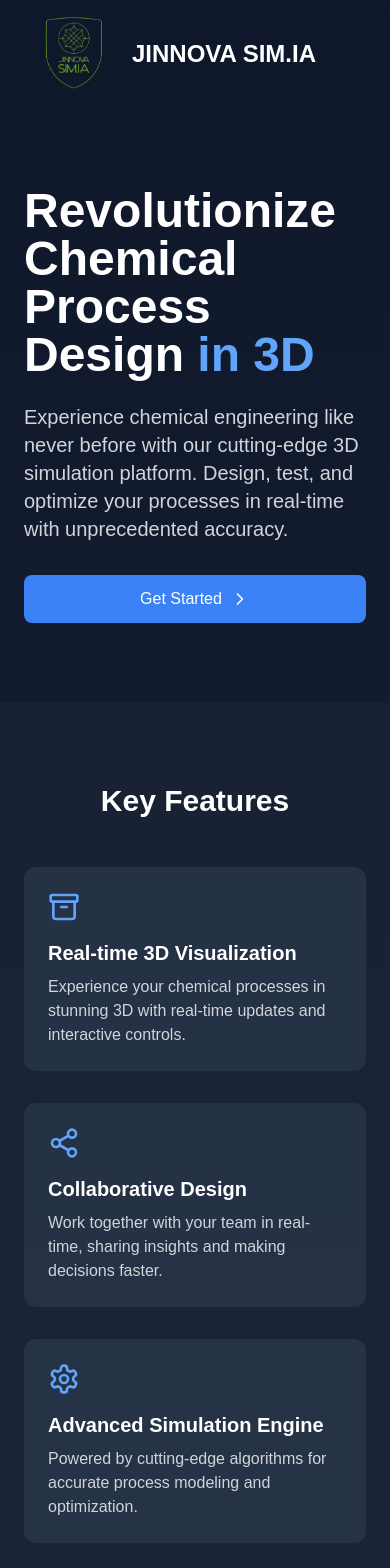
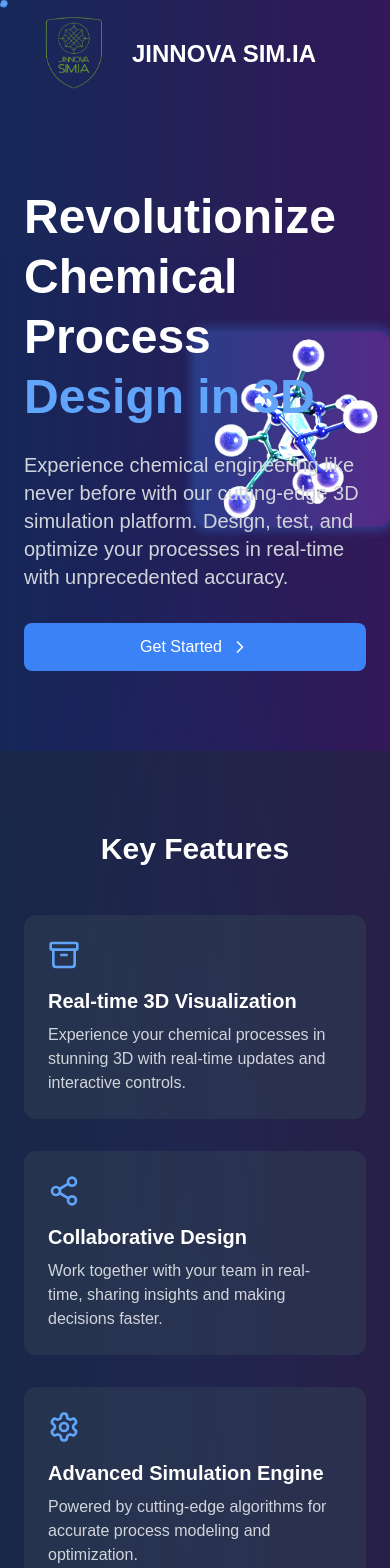
Before and after one commit to JessiP23/industrialSimulator, a Next.js app: page / in a window 390 px wide. Shown: the top 1568 px of the page. Built offline with nearby package versions, Linux system fonts and the light colour scheme.

Commit message:
lnadin gpage pcasfd

```diff
--- a/app/page.js
+++ b/app/page.js
@@ -1,61 +1,192 @@
 'use client'
-import React, { useState, useEffect } from 'react';
+import React, { useState, useEffect, useRef, useMemo } from 'react';
+import { motion, AnimatePresence } from 'framer-motion';
 import { ChevronRight, Box3D, Share2, Settings, Users, ArrowRight, ExternalLink, FlaskConical, Archive } from 'lucide-react';
 import Image from 'next/image';
-import ImageBackground from '../public/sim.png'
 
-const LandingPage = () => {
+// Optimized Holographic Background Component
+const HolographicBackground = (() => (
+  <div className="absolute inset-0 overflow-hidden">
+    <div className="absolute inset-0 bg-gradient-to-r from-blue-900/50 to-purple-900/50 animate-pulse"></div>
+    <div className="absolute inset-0 bg-[radial-gradient(ellipse_at_center,_var(--tw-gradient-stops))] from-blue-700/30 via-transparent to-transparent opacity-50 blur-3xl"></div>
+  </div>
+));
+
+// Optimized Particle Background
+const ParticleBackground = (() => {
+  const particles = useMemo(() => {
+    const seed = 42; // Use a consistent seed
+    return Array.from({ length: 50 }).map((_, index) => ({
+      id: index,
+      x: (index * 10 + seed) % 100,
+      y: (index * 20 + seed) % 100,
+      size: (index % 3) + 1,
+      delay: (index % 200) / 100,
+      duration: (index % 300) / 100 + 2,
+    }));
+  }, []);
+
+  return (
+    <div className="absolute inset-0 pointer-events-none overflow-hidden">
+      {particles.map((particle) => (
+        <motion.div
+          key={particle.id}
+          initial={{
+            x: `${particle.x}%`,
+            y: `${particle.y}%`,
+            opacity: 0,
+            scale: 0.5
+          }}
+          animate={{
+            opacity: [0, 1, 0],
+            scale: [0.5, 1, 0.5],
+            x: `${particle.x + (Math.random() * 10 - 5)}%`,
+            y: `${particle.y + (Math.random() * 10 - 5)}%`
+          }}
+          transition={{
+            duration: particle.duration,
+            delay: particle.delay,
+            repeat: Infinity,
+            ease: "easeInOut"
+          }}
+          className="absolute w-1 h-1 bg-blue-400/50 rounded-full"
+        />
+      ))}
+    </div>
+  );
+});
+
+// Optimized 3D Holographic Image Component
+const AdvancedHolographicImage = (() => (
+  <div className="absolute top-1/2 right-0 -translate-y-1/2 w-1/2 max-w-[600px] aspect-square perspective-1000">
+    <motion.div
+      initial={{ boxShadow: '0 0 0px 0px rgba(59, 130, 246, 0.3)' }}
+      animate={{
+        boxShadow: [
+          '0 0 10px 5px rgba(59, 130, 246, 0.3)',
+          '0 0 20px 10px rgba(59, 130, 246, 0.4)',
+          '0 0 10px 5px rgba(59, 130, 246, 0.3)'
+        ]
+      }}
+      transition={{
+        duration: 2,
+        repeat: Infinity,
+        ease: "easeInOut"
+      }}
+      className="absolute inset-0 rounded-xl"
+    />
+    <Image
+      height={400}
+      width={400}
+      src="/atom.png"
+      alt="Advanced Chemical Process Simulation"
+      className="w-full h-full object-contain filter brightness-150 contrast-125 saturate-150 hue-rotate-15 mix-blend-screen rounded-xl"
+    />
+    <div className="absolute inset-0 bg-gradient-to-r from-blue-500/30 to-purple-500/30 mix-blend-overlay rounded-xl"></div>
+  </div>
+));
+
+const FeatureCard = (({ icon, title, description }) => (
+  <motion.div
+    initial={{ opacity: 0, y: 50 }}
+    whileInView={{ opacity: 1, y: 0 }}
+    transition={{ duration: 0.6 }}
+    viewport={{ once: true }}
+    className="bg-slate-700/50 p-6 rounded-xl hover:transform hover:scale-105 transition-all duration-300 group"
+  >
+    <div className="mb-4 transition-transform group-hover:rotate-12">{icon}</div>
+    <h3 className="text-xl font-semibold text-white mb-2">{title}</h3>
+    <p className="text-gray-300">{description}</p>
+  </motion.div>
+));
+
+const OptimizedLandingPage = () => {
   const [isVisible, setIsVisible] = useState(false);
+
+  useEffect(() => {
+    setIsVisible(true);
+  }, []);
 
   const navigateButton = () => {
     window.location.href = '/demo';
   }
 
-  useEffect(() => {
-    setIsVisible(true);
-  }, []);
+  return (
+    <div className="relative min-h-screen bg-slate-900 overflow-hidden">
+      <HolographicBackground />
+      <ParticleBackground />
 
-  return (
-    <div className="min-h-screen bg-gradient-to-b from-slate-900 to-slate-800">
-      {/* Hero Section */}
-      <nav className="container mx-auto px-6 py-4">
-        <div className="flex items-center justify-between">
+      <div className="relative z-10">
+        {/* Navigation */}
+        <nav className="container mx-auto px-6 py-4 relative z-20">
+          <motion.div
+            initial={{ opacity: 0, y: -50 }}
+            animate={{ opacity: 1, y: 0 }}
+            transition={{ duration: 0.8 }}
+            className="flex items-center justify-between"
+          >
             <div className="flex items-center space-x-2">
-            <Image height={100} width={100} alt='Custom icon' src={ImageBackground} />
+              <Image height={100} width={100} alt='Custom icon' src="/sim.png" />
               <span className="text-2xl font-bold text-white">JINNOVA SIM.IA</span>
             </div>
             <div className="hidden md:flex space-x-8">
-            <a href="#features" className="text-gray-300 hover:text-white transition-colors">Features</a>
-            <a href="#about" className="text-gray-300 hover:text-white transition-colors">About</a>
+              <motion.a
+                href="#features"
+                whileHover={{ scale: 1.1 }}
+                className="text-gray-300 hover:text-white transition-colors"
+              >
+                Features
+              </motion.a>
+              <motion.a
+                href="#about"
+                whileHover={{ scale: 1.1 }}
+                className="text-gray-300 hover:text-white transition-colors"
+              >
+                About
+              </motion.a>
             </div>
-
-        </div>
+          </motion.div>
         </nav>
 
-      <div className="container mx-auto px-6 py-20">
-        <div className={`transform transition-all duration-1000 ${isVisible ? 'translate-y-0 opacity-100' : 'translate-y-10 opacity-0'}`}>
-          <h1 className="text-5xl md:text-6xl font-bold text-white mb-6">
-            Revolutionize Chemical Process Design
-            <span className="text-blue-400"> in 3D</span>
+        {/* Hero Section */}
+        <div className="container mx-auto px-6 py-20 relative">
+          <AdvancedHolographicImage />
+          <motion.div
+            initial={{ opacity: 0, y: 50 }}
+            animate={{
+              opacity: isVisible ? 1 : 0,
+              y: isVisible ? 0 : 50
+            }}
+            transition={{ duration: 1 }}
+            className="relative z-20"
+          >
+            <h1 className="text-5xl md:text-6xl font-bold text-white mb-6 leading-tight">
+              Revolutionize Chemical Process
+              <span className="text-blue-400 block">Design in 3D</span>
             </h1>
             <p className="text-xl text-gray-300 mb-8 max-w-2xl">
               Experience chemical engineering like never before with our cutting-edge 3D simulation platform.
               Design, test, and optimize your processes in real-time with unprecedented accuracy.
             </p>
             <div className="flex flex-col sm:flex-row gap-4">
-            <button onClick={navigateButton} className="bg-blue-500 hover:bg-blue-600 text-white px-8 py-3 rounded-lg flex items-center justify-center space-x-2 transition-colors">
+              <motion.button
+                whileHover={{
+                  scale: 1.05,
+                  boxShadow: "0 0 15px rgba(59, 130, 246, 0.5)"
+                }}
+                whileTap={{ scale: 0.95 }}
+                onClick={navigateButton}
+                className="bg-blue-500 hover:bg-blue-600 text-white px-8 py-3 rounded-lg flex items-center justify-center space-x-2 transition-colors"
+              >
                 <span>Get Started</span>
                 <ChevronRight className="w-5 h-5" />
-            </button>
-            {/* <button className="border border-gray-500 hover:border-gray-400 text-white px-8 py-3 rounded-lg transition-colors">
-              Watch Demo
-            </button> */}
+              </motion.button>
             </div>
-        </div>
+          </motion.div>
         </div>
 
         {/* Features Section */}
-      <section className="py-20 bg-slate-800/50">
+        <section className="py-20 bg-slate-800/50 relative">
           <div className="container mx-auto px-6">
             <h2 className="text-3xl font-bold text-white mb-12 text-center">Key Features</h2>
             <div className="grid md:grid-cols-3 gap-8">
@@ -76,45 +207,79 @@ const LandingPage = () => {
                   description: "Powered by cutting-edge algorithms for accurate process modeling and optimization."
                 }
               ].map((feature, index) => (
-              <div key={index} className="bg-slate-700/50 p-6 rounded-xl hover:transform hover:scale-105 transition-all duration-300">
-                <div className="mb-4">{feature.icon}</div>
-                <h3 className="text-xl font-semibold text-white mb-2">{feature.title}</h3>
-                <p className="text-gray-300">{feature.description}</p>
-              </div>
+                <FeatureCard key={index} {...feature} />
               ))}
             </div>
           </div>
         </section>
 
-      {/* Demo Section */}
+        {/* Demo Section with Advanced Interaction */}
         <section className="py-20">
           <div className="container mx-auto px-6">
-          <div className="bg-gradient-to-r from-blue-600/20 to-purple-600/20 rounded-2xl p-8 flex flex-col md:flex-row items-center justify-between">
+            <motion.div
+              initial={{ opacity: 0, scale: 0.9 }}
+              whileInView={{ opacity: 1, scale: 1 }}
+              transition={{ duration: 0.8 }}
+              viewport={{ once: true }}
+              className="bg-gradient-to-r from-blue-600/20 to-purple-600/20 rounded-2xl p-8 flex flex-col md:flex-row items-center justify-between"
+            >
               <div className="mb-8 md:mb-0 md:mr-8">
                 <h2 className="text-3xl font-bold text-white mb-4">See It in Action</h2>
                 <p className="text-gray-300 mb-6">
                   Watch how JINNOVA SIM.IA transforms complex chemical processes into intuitive 3D visualizations.
                 </p>
-              <button className="bg-white text-slate-900 px-6 py-3 rounded-lg flex items-center space-x-2 hover:bg-gray-100 transition-colors">
+                <motion.button
+                  whileHover={{
+                    scale: 1.05,
+                    boxShadow: "0 0 15px rgba(255, 255, 255, 0.3)"
+                  }}
+                  className="bg-white text-slate-900 px-6 py-3 rounded-lg flex items-center space-x-2 hover:bg-gray-100 transition-colors"
+                >
                   <span>Launch Interactive Demo</span>
                   <ExternalLink className="w-5 h-5" />
-              </button>
+                </motion.button>
               </div>
-          </div>
+            </motion.div>
           </div>
         </section>
 
         {/* Call to Action */}
         <section className="py-20 bg-slate-800/50">
           <div className="container mx-auto px-6 text-center">
-          <h2 className="text-3xl font-bold text-white mb-6">Ready to Transform Your Chemical Process Design?</h2>
-          <p className="text-gray-300 mb-8 max-w-2xl mx-auto">
+            <motion.h2
+              initial={{ opacity: 0, y: 50 }}
+              whileInView={{ opacity: 1, y: 0 }}
+              transition={{ duration: 0.6 }}
+              viewport={{ once: true }}
+              className="text-3xl font-bold text-white mb-6"
+            >
+              Ready to Transform Your Chemical Process Design?
+            </motion.h2>
+            <motion.p
+              initial={{ opacity: 0, y: 50 }}
+              whileInView={{ opacity: 1, y: 0 }}
+              transition={{ duration: 0.6, delay: 0.2 }}
+              viewport={{ once: true }}
+              className="text-gray-300 mb-8 max-w-2xl mx-auto"
+            >
               Join the next generation of chemical engineers using JINNOVA SIM.IA to innovate and optimize their processes.
-          </p>
-          <button onClick={navigateButton} className="bg-blue-500 hover:bg-blue-600 text-white px-8 py-3 rounded-lg flex items-center space-x-2 mx-auto transition-colors">
+            </motion.p>
+            <motion.button
+              whileHover={{
+                scale: 1.05,
+                boxShadow: "0 0 15px rgba(59, 130, 246, 0.5)"
+              }}
+              whileTap={{ scale: 0.95 }}
+              onClick={navigateButton}
+              initial={{ opacity: 0, y: 50 }}
+              whileInView={{ opacity: 1, y: 0 }}
+              transition={{ duration: 0.6, delay: 0.4 }}
+              viewport={{ once: true }}
+              className="bg-blue-500 hover:bg-blue-600 text-white px-8 py-3 rounded-lg flex items-center space-x-2 mx-auto transition-colors"
+            >
               <span>Simulator</span>
               <ArrowRight className="w-5 h-5" />
-          </button>
+            </motion.button>
           </div>
         </section>
 
@@ -133,7 +298,8 @@ const LandingPage = () => {
           </div>
         </footer>
       </div>
+    </div>
   );
 };
 
-export default LandingPage;
+export default OptimizedLandingPage;
--- a/package.json
+++ b/package.json
@@ -13,6 +13,7 @@
     "@react-three/fiber": "^8.17.10",
     "chart.js": "^4.4.6",
     "d3": "^7.9.0",
+    "framer-motion": "^11.11.17",
     "lucide-react": "^0.460.0",
     "next": "15.0.3",
     "react": "18.2.0",
```
Also changed, not shown: app/ddd/page.js (+21 -13 lines), public/atom.png (added), 1 other file (tests, documents, lock files or other folders). Lines whose indentation alone changed are shown as unchanged.
